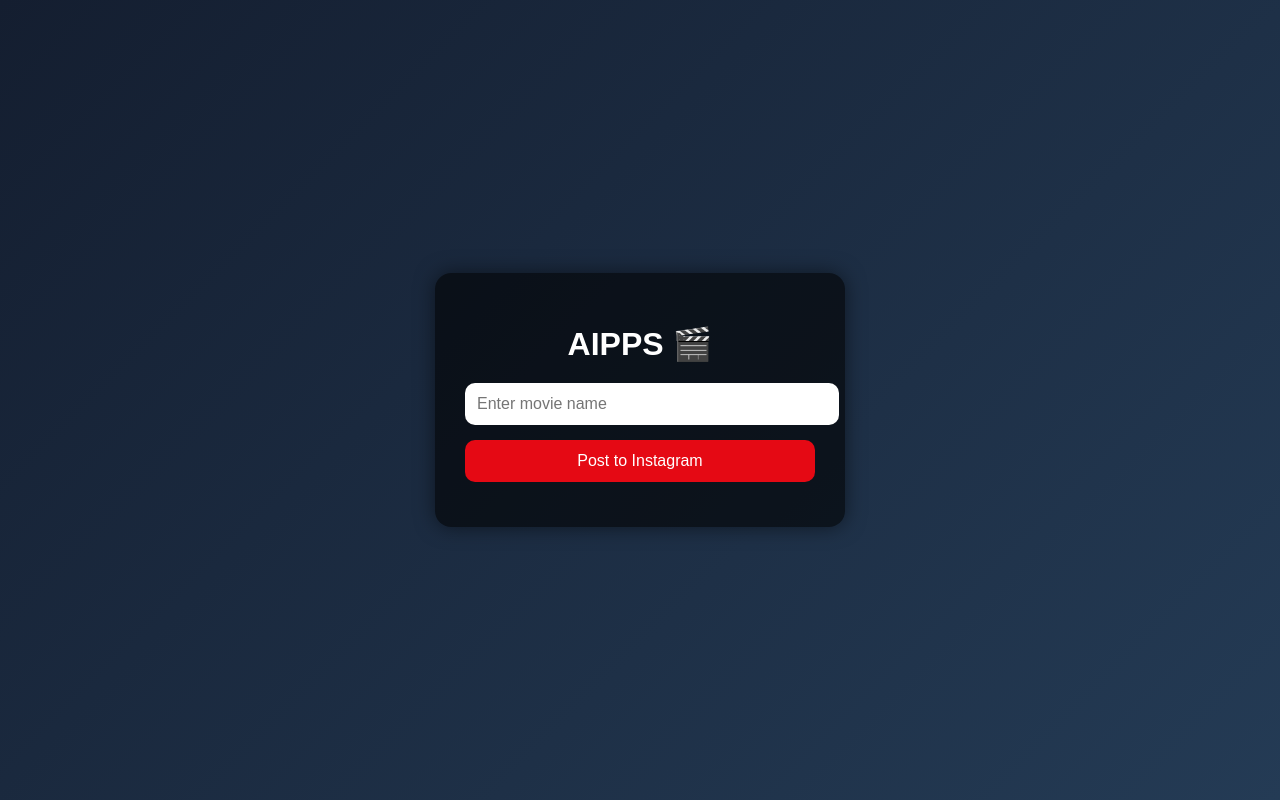
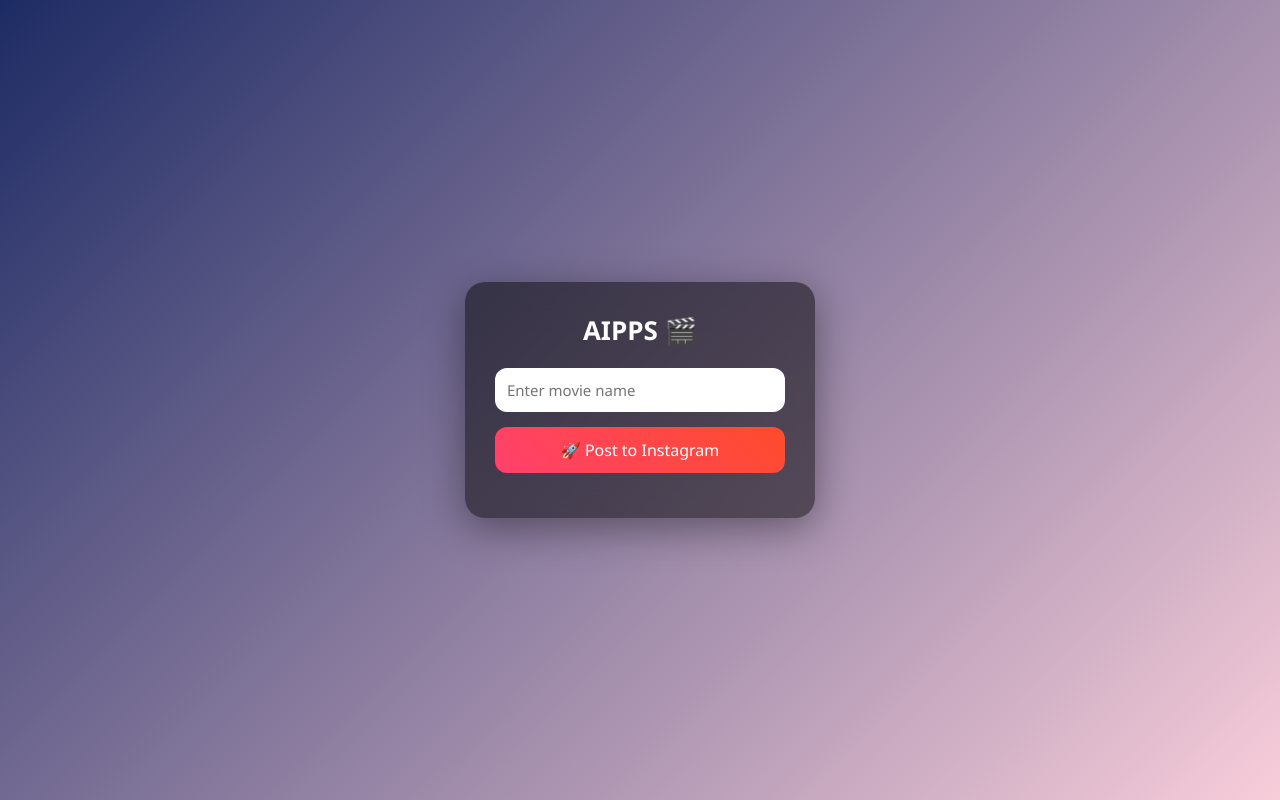
Before and after one commit to imtiyazhaiider/AIPPS, a Flask app: page / in a window 1280 px wide. Run offline with Flask 3, Linux system fonts and the light colour scheme.

Commit message:
premium ui

```diff
--- a/templates/index.html
+++ b/templates/index.html
@@ -5,80 +5,90 @@
     <meta name="viewport" content="width=device-width, initial-scale=1.0">
 
     <style>
+        * {
+            margin: 0;
+            padding: 0;
+            box-sizing: border-box;
+            font-family: 'Segoe UI', sans-serif;
+        }
+
         body {
-            margin: 0;
-            font-family: Arial;
-            background: linear-gradient(135deg, #141e30, #243b55);
-            color: white;
+            height: 100vh;
             display: flex;
             justify-content: center;
             align-items: center;
-            height: 100vh;
+            background: linear-gradient(135deg, #1d2b64, #f8cdda);
         }
 
-        .container {
-            text-align: center;
-            background: rgba(0,0,0,0.6);
+        .card {
+            backdrop-filter: blur(20px);
+            background: rgba(0, 0, 0, 0.5);
             padding: 30px;
-            border-radius: 16px;
-            box-shadow: 0 0 20px rgba(0,0,0,0.5);
+            border-radius: 20px;
             width: 90%;
             max-width: 350px;
+            text-align: center;
+            box-shadow: 0 10px 40px rgba(0,0,0,0.4);
         }
 
         h1 {
+            color: white;
             margin-bottom: 20px;
+            font-size: 26px;
         }
 
         input {
             width: 100%;
             padding: 12px;
-            border-radius: 10px;
+            border-radius: 12px;
             border: none;
             margin-bottom: 15px;
-            font-size: 16px;
+            font-size: 15px;
+            outline: none;
         }
 
         button {
             width: 100%;
             padding: 12px;
-            border-radius: 10px;
+            border-radius: 12px;
             border: none;
-            background: #e50914;
+            background: linear-gradient(45deg, #ff416c, #ff4b2b);
             color: white;
             font-size: 16px;
             cursor: pointer;
+            transition: 0.3s;
         }
 
         button:hover {
-            background: #ff1f1f;
+            transform: scale(1.05);
+            box-shadow: 0 5px 20px rgba(255,75,43,0.5);
         }
 
         .msg {
             margin-top: 15px;
             font-size: 14px;
-            color: #ccc;
+            color: #ddd;
         }
 
         .loader {
             display: none;
             margin-top: 10px;
+            font-size: 14px;
         }
     </style>
 </head>
 
 <body>
 
-<div class="container">
+<div class="card">
     <h1>AIPPS 🎬</h1>
 
     <form method="POST" onsubmit="showLoader()">
         <input type="text" name="movie" placeholder="Enter movie name" required>
-        <button type="submit">Post to Instagram</button>
+        <button type="submit">🚀 Post to Instagram</button>
     </form>
 
     <div class="loader" id="loader">⏳ Posting...</div>
-
     <div class="msg">{{ message }}</div>
 </div>
 
```
